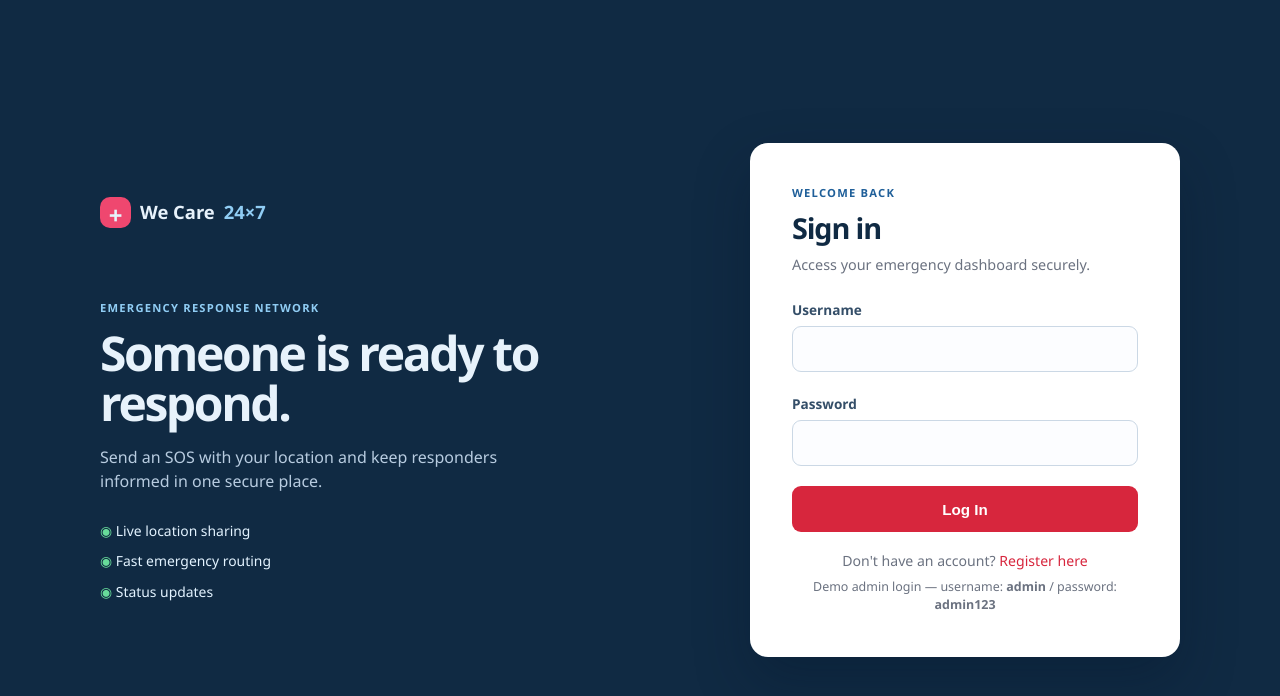
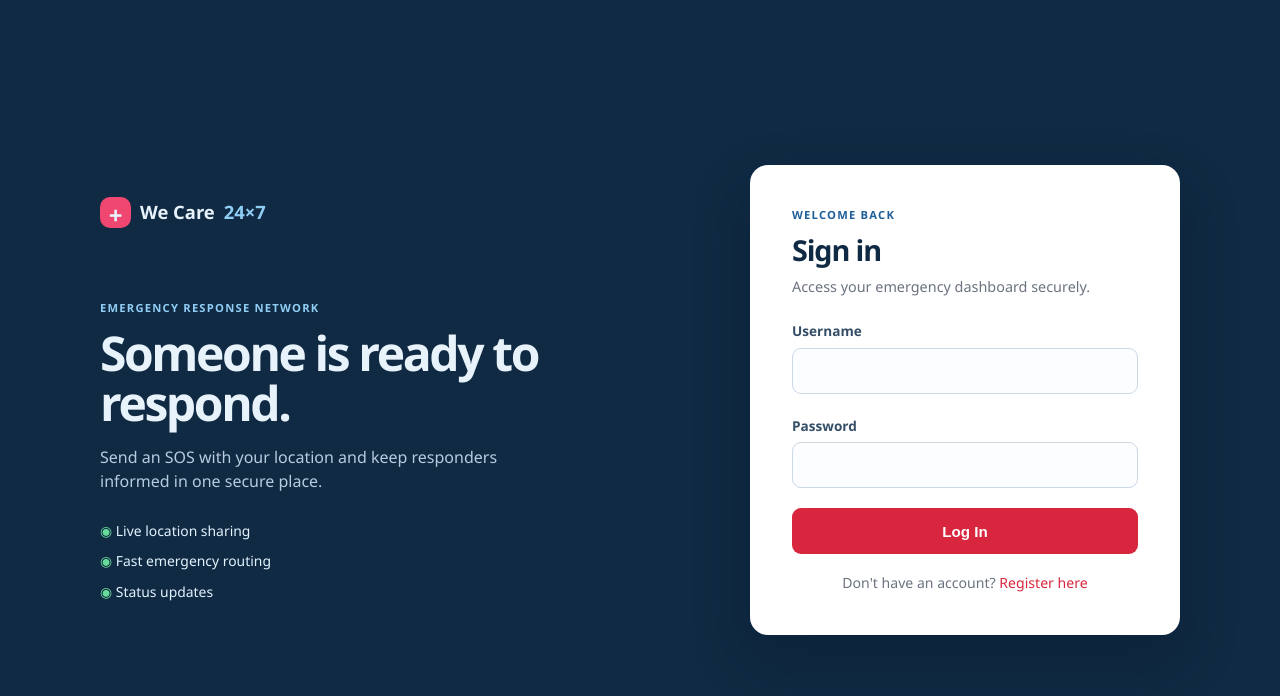
Before and after one commit to raj7126770-star/emergency-alert-system, a Flask app: page /login in a window 1280 px wide. Shown: the top 696 px of the page. Run offline with Flask 3, Linux system fonts and the light colour scheme.

Commit message:
login page

```diff
--- a/frontend/templates/login.html
+++ b/frontend/templates/login.html
@@ -26,11 +26,6 @@
 
       <div class="form-footer">
         Don't have an account? <a href="/register">Register here</a>
-      </div>
-      <div class="form-footer" style="margin-top:6px; font-size:0.78rem;">
-        Demo admin login — username: <b>admin</b> / password: <b>admin123</b>
-      </div>
-    </div>
   </div>
 
   <script src="{{ url_for('static', filename='js/auth.js') }}"></script>
```
